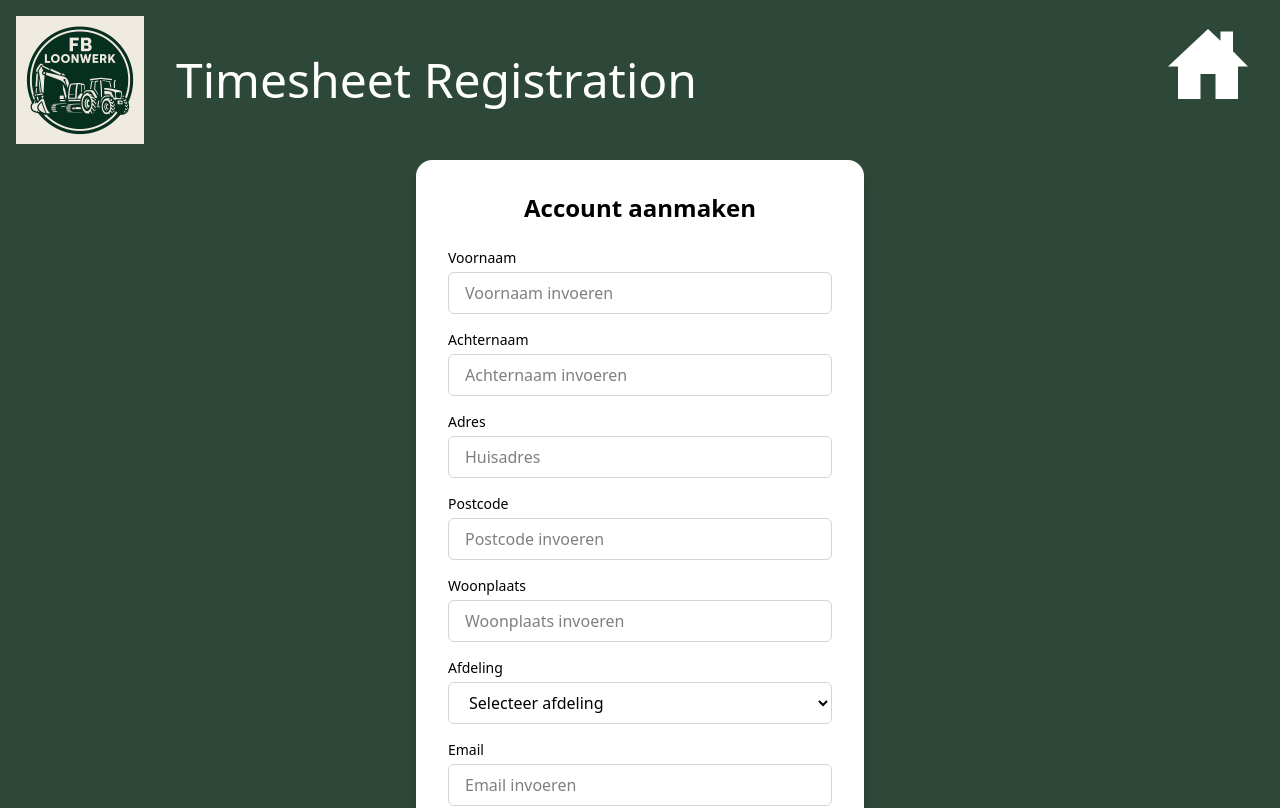
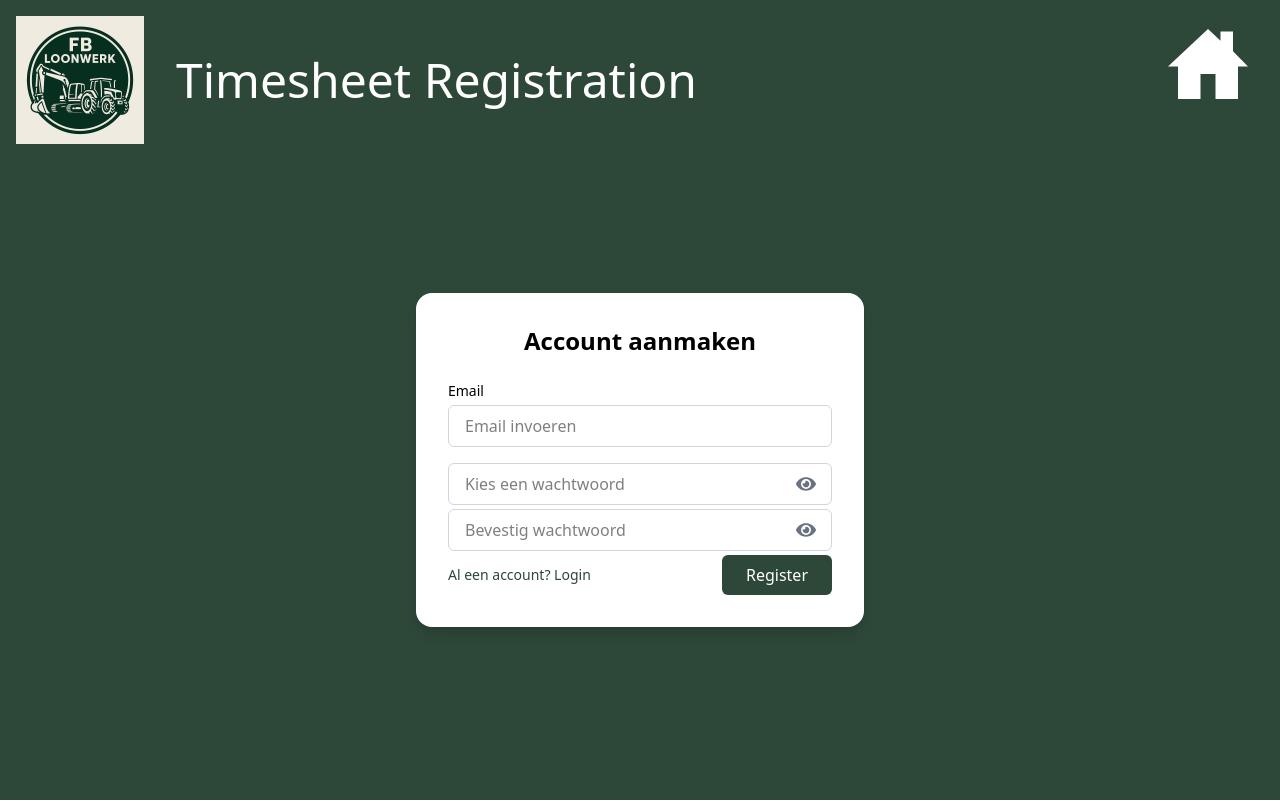
Before and after one commit to Rbals1990/timesheetapp, a React (Vite) app: page /register in a window 1280 px wide. Shown: the top 808 px of the page. Built offline with nearby package versions, Linux system fonts and the light colour scheme.

Commit message:
fixed some TS errors

```diff
--- a/package.json
+++ b/package.json
@@ -33,6 +33,7 @@
   },
   "devDependencies": {
     "@eslint/js": "^9.22.0",
+    "@types/file-saver": "^2.0.7",
     "@types/react": "^19.0.10",
     "@types/react-dom": "^19.0.4",
     "@vitejs/plugin-react": "^4.3.4",
--- a/src/Components/HourRegistration.tsx
+++ b/src/Components/HourRegistration.tsx
@@ -8,18 +8,21 @@ const weekDays = ["Maandag", "Dinsdag", "Woensdag", "Donderdag", "Vrijdag"];
 
 export default function NewRegistration() {
   const navigate = useNavigate();
-  const [weekNumber, setWeekNumber] = useState("");
+  const [weekNumber, setWeekNumber] = useState<string>("");
   const [form, setForm] = useState(
     Object.fromEntries(weekDays.map((day) => [day, { ...defaultDay }]))
   );
   const [remarks, setRemarks] = useState("");
   const [showSuccess, setShowSuccess] = useState(false);
   const [showCancelConfirm, setShowCancelConfirm] = useState(false);
-  const [errors, setErrors] = useState({});
+  const [errors, setErrors] = useState<ErrorsState>({});
 
   const contractHours = 40;
+  type DayField = "start" | "end" | "break" | "travel";
+  type ErrorFields = Partial<Record<DayField, boolean>>;
+  type ErrorsState = Partial<Record<string, ErrorFields>>;
 
-  const handleChange = (day, field, value) => {
+  const handleChange = (day: string, field: DayField, value: string) => {
     setForm((prev) => ({
       ...prev,
       [day]: {
@@ -29,7 +32,7 @@ export default function NewRegistration() {
     }));
   };
 
-  const validateField = (day, field, value) => {
+  const validateField = (day: string, field: DayField, value: string) => {
     setErrors((prev) => ({
       ...prev,
       [day]: {
@@ -39,7 +42,7 @@ export default function NewRegistration() {
     }));
   };
 
-  const calculateTotalTime = (start, end, pause) => {
+  const calculateTotalTime = (start: string, end: string, pause: string) => {
     if (!start || !end) return 0;
     const [h1, m1] = start.split(":").map(Number);
     const [h2, m2] = end.split(":").map(Number);
@@ -61,7 +64,7 @@ export default function NewRegistration() {
   const hoursWorked = ((totalWorkedMinutes - totalBreakMinutes) / 60).toFixed(
     2
   );
-  const overUnder = (hoursWorked - contractHours).toFixed(2);
+  const overUnder = (parseFloat(hoursWorked) - contractHours).toFixed(2);
 
   const isFormValid = () =>
     weekNumber &&
@@ -69,7 +72,29 @@ export default function NewRegistration() {
       (day) => form[day].start && form[day].end && form[day].break
     );
 
-  const exportToExcel = (payload, user) => {
+  type DayEntry = {
+    start: string;
+    end: string;
+    break: string;
+    travel: string;
+  };
+
+  type Payload = {
+    userId: string;
+    weekNumber: string;
+    data: Record<string, DayEntry>;
+    remarks: string;
+    totalHours: string;
+    overUnderHours: string;
+    createdAt: string;
+  };
+
+  type User = {
+    firstName: string;
+    lastName: string;
+  };
+
+  const exportToExcel = (payload: Payload, user: User) => {
     const year = new Date().getFullYear();
     const headerText = `Week ${weekNumber} ${year} ingediend door: ${user.firstName} ${user.lastName}`;
 
@@ -125,12 +150,12 @@ export default function NewRegistration() {
   };
 
   const handleSubmit = async () => {
-    const newErrors = {};
+    const newErrors: ErrorsState = {};
     let hasError = false;
 
     weekDays.forEach((day) => {
-      const dayErrors = {};
-      ["start", "end", "break"].forEach((field) => {
+      const dayErrors: Partial<Record<DayField, boolean>> = {};
+      (["start", "end", "break"] as DayField[]).forEach((field) => {
         if (!form[day][field]) {
           dayErrors[field] = true;
           hasError = true;
@@ -148,8 +173,9 @@ export default function NewRegistration() {
       return;
     }
 
-    const user = JSON.parse(localStorage.getItem("user"));
-    const userId = user?.id;
+    const user = localStorage.getItem("user");
+    const parsedUser = user ? JSON.parse(user) : null;
+    const userId = parsedUser?.id;
 
     const payload = {
       userId,
@@ -169,13 +195,13 @@ export default function NewRegistration() {
       });
 
       if (response.ok) {
-        exportToExcel(payload, user); // <-- Excel export hier
+        exportToExcel(payload, parsedUser); // <-- Excel export hier
         setShowSuccess(true);
         //mailto link, open in email client
         const subject = `Uren week ${weekNumber} ${new Date().getFullYear()} ${
-          user.firstName
-        } ${user.lastName}`;
-        const body = `Geachte,\n\nHierbij de urenregistratie voor week ${weekNumber}.\n\nMet vriendelijke groet,\n${user.firstName} ${user.lastName}`;
+          parsedUser.firstName
+        } ${parsedUser.lastName}`;
+        const body = `Geachte,\n\nHierbij de urenregistratie voor week ${weekNumber}.\n\nMet vriendelijke groet,\n${parsedUser.firstName} ${parsedUser.lastName}`;
         const mailtoLink = `mailto:?subject=${encodeURIComponent(
           subject
         )}&body=${encodeURIComponent(body)}`;
@@ -206,7 +232,7 @@ export default function NewRegistration() {
         <input
           type="number"
           value={weekNumber}
-          onChange={(e) => setWeekNumber(Number(e.target.value))}
+          onChange={(e) => setWeekNumber(e.target.value.toString())}
           className="w-full border px-4 py-2 rounded-md"
         />
       </div>
@@ -312,7 +338,7 @@ export default function NewRegistration() {
           <span className="font-semibold">{hoursWorked} uur</span>
         </p>
         <p>
-          {overUnder >= 0 ? (
+          {parseFloat(overUnder) >= 0 ? (
             <span className="text-green-600">
               +{overUnder} uur over gewerkt
             </span>
--- a/src/Components/Register.tsx
+++ b/src/Components/Register.tsx
@@ -1,6 +1,6 @@
 import { useState } from "react";
-import { Link, useNavigate } from "react-router-dom"; // Importeer useNavigate
-import { FaEye, FaEyeSlash } from "react-icons/fa"; // Importeer oog iconen
+import { Link, useNavigate } from "react-router-dom";
+import { FaEye, FaEyeSlash } from "react-icons/fa";
 
 export default function Register() {
   const [formValues, setFormValues] = useState({
@@ -23,7 +23,7 @@ export default function Register() {
   const [passwordVisible, setPasswordVisible] = useState(false);
   const [confirmPasswordVisible, setConfirmPasswordVisible] = useState(false);
 
-  const navigate = useNavigate(); // Maak gebruik van useNavigate
+  const navigate = useNavigate();
 
   const handleChange = (
     e: React.ChangeEvent<HTMLInputElement | HTMLSelectElement>
@@ -60,7 +60,6 @@ export default function Register() {
   const handleSubmit = async (e: React.FormEvent) => {
     e.preventDefault();
     if (validatePassword()) {
-      // Verzend de gegevens naar de backend
       try {
         const response = await fetch("http://localhost:5000/register", {
           method: "POST",
@@ -76,7 +75,6 @@ export default function Register() {
 
         if (response.ok) {
           console.log("User registered:", data);
-          // Na succesvolle registratie, stuur de gebruiker door naar de login pagina
           navigate("/login");
         } else {
           console.error("Registration failed:", data);
@@ -94,106 +92,7 @@ export default function Register() {
           Account aanmaken
         </h2>
 
-        {/* Formulier velden */}
-        <div className="mb-4">
-          <label htmlFor="firstName" className="block text-sm font-medium mb-1">
-            Voornaam
-          </label>
-          <input
-            id="firstName"
-            name="firstName"
-            type="text"
-            placeholder="Voornaam invoeren"
-            value={formValues.firstName}
-            onChange={handleChange}
-            className="w-full border border-gray-300 rounded-md px-4 py-2 focus:outline-none focus:ring-2 focus:ring-[#2D4739]"
-          />
-        </div>
-
-        <div className="mb-4">
-          <label htmlFor="lastName" className="block text-sm font-medium mb-1">
-            Achternaam
-          </label>
-          <input
-            id="lastName"
-            name="lastName"
-            type="text"
-            placeholder="Achternaam invoeren"
-            value={formValues.lastName}
-            onChange={handleChange}
-            className="w-full border border-gray-300 rounded-md px-4 py-2 focus:outline-none focus:ring-2 focus:ring-[#2D4739]"
-          />
-        </div>
-
-        <div className="mb-4">
-          <label htmlFor="address" className="block text-sm font-medium mb-1">
-            Adres
-          </label>
-          <input
-            id="address"
-            name="address"
-            type="text"
-            placeholder="Huisadres"
-            value={formValues.address}
-            onChange={handleChange}
-            className="w-full border border-gray-300 rounded-md px-4 py-2 focus:outline-none focus:ring-2 focus:ring-[#2D4739]"
-          />
-        </div>
-
-        <div className="mb-4">
-          <label
-            htmlFor="postalCode"
-            className="block text-sm font-medium mb-1"
-          >
-            Postcode
-          </label>
-          <input
-            id="postalCode"
-            name="postalCode"
-            type="text"
-            placeholder="Postcode invoeren"
-            value={formValues.postalCode}
-            onChange={handleChange}
-            className="w-full border border-gray-300 rounded-md px-4 py-2 focus:outline-none focus:ring-2 focus:ring-[#2D4739]"
-          />
-        </div>
-
-        <div className="mb-4">
-          <label htmlFor="city" className="block text-sm font-medium mb-1">
-            Woonplaats
-          </label>
-          <input
-            id="city"
-            name="city"
-            type="text"
-            placeholder="Woonplaats invoeren"
-            value={formValues.city}
-            onChange={handleChange}
-            className="w-full border border-gray-300 rounded-md px-4 py-2 focus:outline-none focus:ring-2 focus:ring-[#2D4739]"
-          />
-        </div>
-
-        <div className="mb-4">
-          <label
-            htmlFor="department"
-            className="block text-sm font-medium mb-1"
-          >
-            Afdeling
-          </label>
-          <select
-            id="department"
-            name="department"
-            value={formValues.department}
-            onChange={handleChange}
-            className="w-full border border-gray-300 rounded-md px-4 py-2 focus:outline-none focus:ring-2 focus:ring-[#2D4739]"
-          >
-            <option value="">Selecteer afdeling</option>
-            <option value="loonwerk">Loonwerk</option>
-            <option value="grondwerk">Grondwerk</option>
-            <option value="kantoor">Kantoor</option>
-            <option value="overige">Overige</option>
-          </select>
-        </div>
+        {/* ... andere invoervelden blijven ongewijzigd ... */}
 
         <div className="mb-4">
           <label htmlFor="email" className="block text-sm font-medium mb-1">
@@ -211,7 +110,7 @@ export default function Register() {
         </div>
 
         {/* Wachtwoord en Bevestig Wachtwoord velden */}
-        <div className="mb-4 flex items-center relative">
+        <div className="mb-1 flex items-center relative">
           <input
             id="password"
             name="password"
@@ -233,8 +132,11 @@ export default function Register() {
             )}
           </button>
         </div>
+        {errors.password && (
+          <p className="text-sm text-red-600 mb-4">{errors.password}</p>
+        )}
 
-        <div className="mb-6 flex items-center relative">
+        <div className="mb-1 flex items-center relative">
           <input
             id="confirmPassword"
             name="confirmPassword"
@@ -256,6 +158,9 @@ export default function Register() {
             )}
           </button>
         </div>
+        {errors.confirmPassword && (
+          <p className="text-sm text-red-600 mb-6">{errors.confirmPassword}</p>
+        )}
 
         {/* Footer: Login link + Register knop */}
         <div className="flex items-center justify-between">
```
Also changed, not shown: src/Backend/Hours.json (+1 -41 lines), src/Components/WeeklyOverview.tsx (+21 -3 lines), 1 other file (tests, documents, lock files or other folders).
